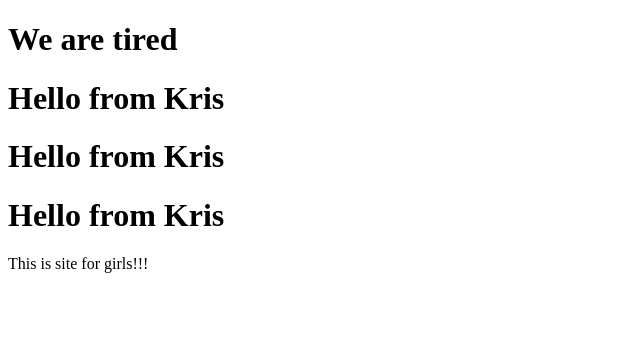
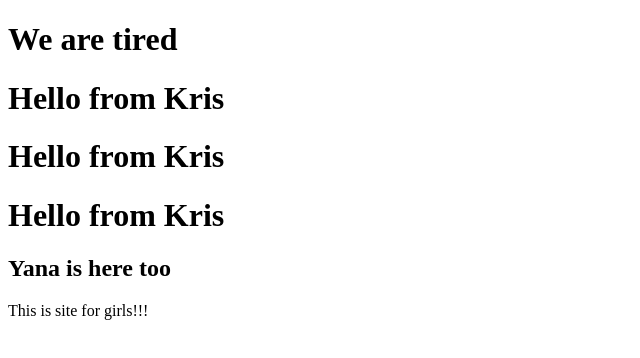
Before and after one commit to Krist1e/Krist1e.github.io, a plain HTML site: page index.html in a window 1280 px wide. Shown: the whole page, without its empty margins (0-640 px from the left). Drawn offline with Linux system fonts and the light colour scheme.

Commit message:
Commit probe

```diff
--- a/index.html
+++ b/index.html
@@ -19,6 +19,7 @@
     <h1>Hello from Kris</h1>
     <h1>Hello from Kris</h1>
     <h1>Hello from Kris</h1>
+    <h2>Yana is here too</h2>
 <p>This is site for girls!!!</p>
 </body>
 </html>
```
